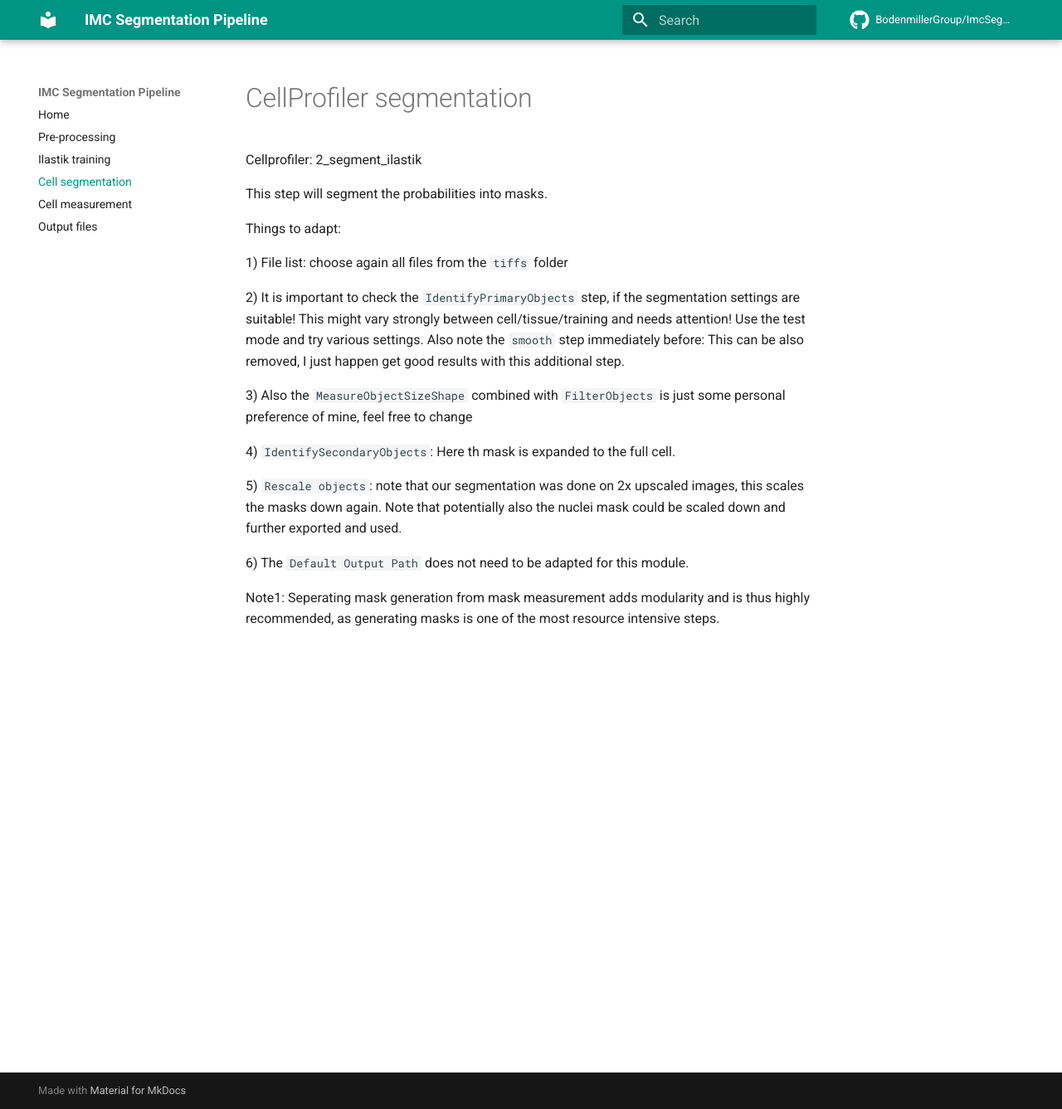
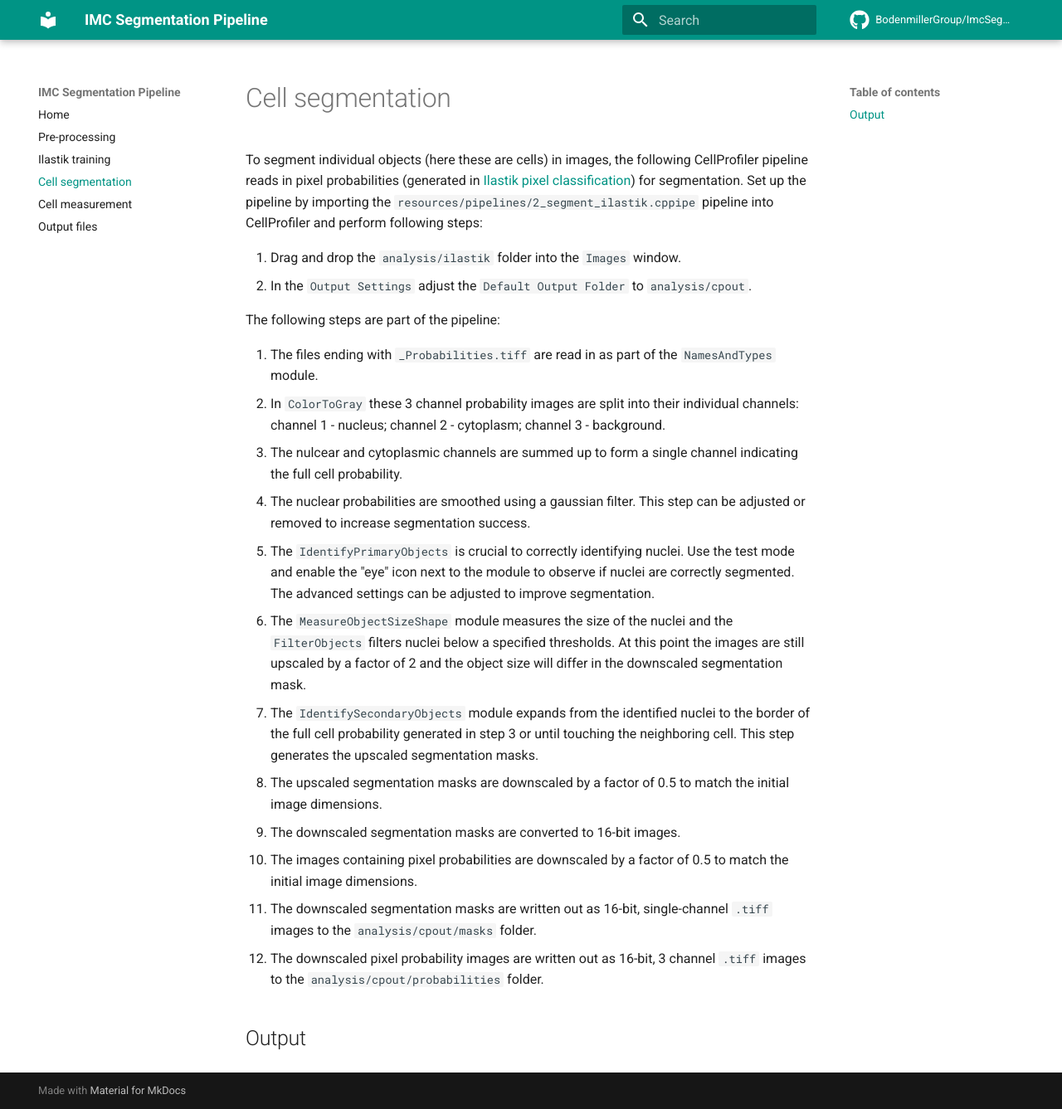
Before and after one commit to BodenmillerGroup/ImcSegmentationPipeline, an MkDocs documentation site: the page built from docs/segmentation.md, in a window 1280 px wide and 1337 px high. Shown: the whole window at 83% size. Built offline with MkDocs 1.6.1 and Material for MkDocs 9.7.7, drawn with Linux system fonts in a browser that asks for light colours; comment, search, counter and statistics services are not loaded.

Commit message:
Start on segmentation docs

```diff
--- a/docs/segmentation.md
+++ b/docs/segmentation.md
@@ -1,24 +1,24 @@
-# CellProfiler segmentation
+# Cell segmentation
 
-Cellprofiler: 2_segment_ilastik
+To segment individual objects (here these are cells) in images, the following CellProfiler pipeline reads in pixel probabilities (generated in [Ilastik pixel classification](ilastik.md)) for segmentation.
+Set up the pipeline by importing the `resources/pipelines/2_segment_ilastik.cppipe` pipeline into CellProfiler and perform following steps:
 
-This step will segment the probabilities into masks.
+1. Drag and drop the `analysis/ilastik` folder into the `Images` window.
+2. In the `Output Settings` adjust the `Default Output Folder` to `analysis/cpout`.
 
-Things to adapt:
+The following steps are part of the pipeline:
 
-1) File list: choose again all files from the `tiffs` folder
+1. The files ending with `_Probabilities.tiff` are read in as part of the `NamesAndTypes` module.
+2. In `ColorToGray` these 3 channel probability images are split into their individual channels: channel 1 - nucleus; channel 2 - cytoplasm; channel 3 - background.
+3. The nulcear and cytoplasmic channels are summed up to form a single channel indicating the full cell probability.
+4. The nuclear probabilities are smoothed using a gaussian filter. This step can be adjusted or removed to increase segmentation success.
+5. The `IdentifyPrimaryObjects` is crucial to correctly identifying nuclei. Use the test mode and enable the "eye" icon next to the module to observe if nuclei are correctly segmented. The advanced settings can be adjusted to improve segmentation.
+6. The `MeasureObjectSizeShape` module measures the size of the nuclei and the `FilterObjects` filters nuclei below a specified thresholds. At this point the images are still upscaled by a factor of 2 and the object size will differ in the downscaled segmentation mask.
+7. The `IdentifySecondaryObjects` module expands from the identified nuclei to the border of the full cell probability generated in step 3 or until touching the neighboring cell. This step generates the upscaled segmentation masks.
+8. The upscaled segmentation masks are downscaled by a factor of 0.5 to match the initial image dimensions.
+9. The downscaled segmentation masks are converted to 16-bit images.
+10. The images containing pixel probabilities are downscaled by a factor of 0.5 to match the initial image dimensions.
+11. The downscaled segmentation masks are written out as 16-bit, single-channel `.tiff` images to the `analysis/cpout/masks` folder.
+12. The downscaled pixel probability images are written out as 16-bit, 3 channel `.tiff` images to the `analysis/cpout/probabilities` folder.
 
-2) It is important to check the `IdentifyPrimaryObjects` step, if the segmentation settings are suitable!
-    This might vary strongly between cell/tissue/training and needs attention! Use the test mode and try various settings.
-    Also note the `smooth` step immediately before: This can be also removed, I just happen get good results with this additional step.
-
-3) Also the `MeasureObjectSizeShape` combined with `FilterObjects` is just some personal preference of mine, feel free to change
-
-4) `IdentifySecondaryObjects`: Here th mask is expanded to the full cell.
-
-5) `Rescale objects`: note that our segmentation was done on 2x upscaled images, this scales the masks down again. Note that potentially also the nuclei mask could be scaled down and further exported and used.
-
-6) The `Default Output Path` does not need to be adapted for this module.
-
-
-Note1: Seperating mask generation from mask measurement adds modularity and is thus highly recommended, as generating masks is one of the most resource intensive steps.
+## Output
```
Also changed, not shown: docs/ilastik.md (+1 -1 lines).
